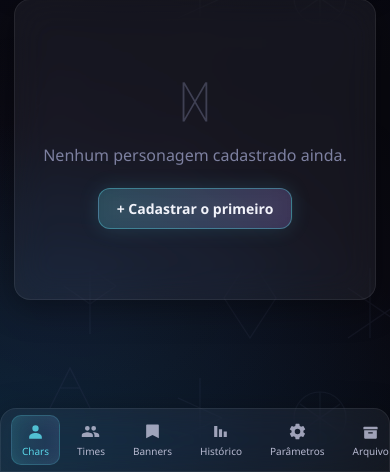
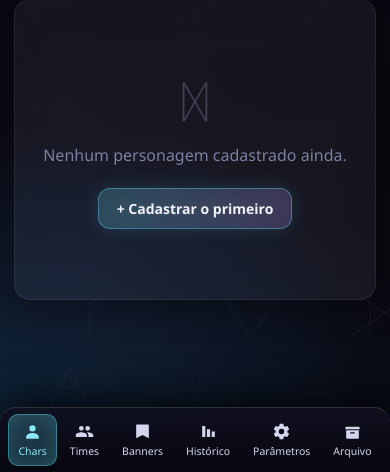
Before and after one commit to rochanets/Niro_Character_Manager, a Flask app: page /chars in a window 390 px wide. Shown: the part 372-844 px from the top of the page. Run offline with Flask 3, Linux system fonts and the light colour scheme; data that the repository does not hold is empty; some libraries are stand-ins or nearby versions.

Commit message:
Aumenta o contraste do menu de módulos
O menu usava o fundo translúcido do .glass (branco a 5,5% + blur), então
sobre a arte clara dos personagens os rótulos praticamente sumiam.

- Sidebar/barra inferior agora têm fundo escuro próprio e opaco
  (gradiente 0,94–0,985), borda e sombra mais fortes
- Texto dos itens mais claro e ícones em opacidade total
- Item ativo com destaque mais forte (fundo, borda e cor)
- Barra inferior: rola na horizontal quando não cabem todos os módulos,
  em vez de cortar os rótulos, e respeita a safe-area do celular

Co-Authored-By: Claude Opus 5 <noreply@anthropic.com>
Claude-Session: https://claude.ai/code/session_015sNEWTNk1Y13WjDtLhj7XL

```diff
--- a/static/css/style.css
+++ b/static/css/style.css
@@ -31,6 +31,12 @@
   --radius: 16px;
   --radius-sm: 10px;
   --sidebar-w: 232px;
+
+  /* menu de módulos: fundo opaco o bastante para nunca sumir sobre a arte */
+  --nav-bg-top: rgba(20, 20, 38, 0.94);
+  --nav-bg-bottom: rgba(9, 9, 19, 0.96);
+  --nav-border: rgba(255, 255, 255, 0.16);
+  --nav-ink: #d3d6ec;
 
   --font: "Segoe UI", system-ui, -apple-system, sans-serif;
 }
@@ -78,6 +84,12 @@ body {
   display: flex; flex-direction: column;
   padding: 22px 14px;
   z-index: 20;
+  /* sobrescreve o .glass: o menu precisa de contraste proprio, nao translucidez */
+  background: linear-gradient(180deg, var(--nav-bg-top), var(--nav-bg-bottom));
+  backdrop-filter: blur(24px) saturate(1.25);
+  -webkit-backdrop-filter: blur(24px) saturate(1.25);
+  border: 1px solid var(--nav-border);
+  box-shadow: 0 12px 44px rgba(0, 0, 0, 0.6);
 }
 .sidebar-brand { display: flex; align-items: center; gap: 12px; padding: 0 8px 4px; }
 .brand-rune {
@@ -102,17 +114,17 @@ body {
 .nav-item {
   display: flex; align-items: center; gap: 12px;
   padding: 11px 14px; border-radius: var(--radius-sm);
-  color: var(--ink-2); text-decoration: none; font-size: 14.5px; font-weight: 500;
+  color: var(--nav-ink); text-decoration: none; font-size: 14.5px; font-weight: 500;
   border: 1px solid transparent;
   transition: all 0.2s ease;
 }
-.nav-item svg { width: 19px; height: 19px; fill: currentColor; opacity: 0.85; }
-.nav-item:hover { background: var(--glass); color: var(--ink-1); }
+.nav-item svg { width: 19px; height: 19px; fill: currentColor; opacity: 1; }
+.nav-item:hover { background: rgba(255, 255, 255, 0.1); color: var(--ink-1); }
 .nav-item.active {
-  background: linear-gradient(90deg, rgba(90, 215, 232, 0.13), rgba(167, 139, 250, 0.10));
-  border-color: rgba(90, 215, 232, 0.25);
-  color: var(--accent);
-  box-shadow: 0 0 18px rgba(90, 215, 232, 0.12) inset;
+  background: linear-gradient(90deg, rgba(90, 215, 232, 0.24), rgba(167, 139, 250, 0.18));
+  border-color: rgba(90, 215, 232, 0.45);
+  color: #8ce8f5;
+  box-shadow: 0 0 18px rgba(90, 215, 232, 0.18) inset;
 }
 .sidebar-footer { text-align: center; font-size: 11px; color: var(--ink-3); letter-spacing: 1px; }
 
@@ -619,10 +631,27 @@ select option.opt-star4 { color: var(--star4); }
 
 /* --------- responsivo --------- */
 @media (max-width: 760px) {
-  .sidebar { position: fixed; top: auto; bottom: 0; left: 0; right: 0; width: auto; height: 64px; flex-direction: row; align-items: center; padding: 6px 10px; border-radius: 16px 16px 0 0; }
+  .sidebar {
+    position: fixed; top: auto; bottom: 0; left: 0; right: 0; width: auto; height: auto;
+    flex-direction: row; align-items: center; padding: 6px 8px calc(6px + env(safe-area-inset-bottom, 0px));
+    border-radius: 16px 16px 0 0;
+    /* barra inferior: base escura opaca para os rotulos nao sumirem sobre a arte */
+    background: linear-gradient(180deg, rgba(16, 16, 32, 0.96), rgba(7, 7, 15, 0.985));
+    border: none; border-top: 1px solid var(--nav-border);
+    box-shadow: 0 -10px 34px rgba(0, 0, 0, 0.7);
+  }
   .sidebar-brand, .rune-divider, .sidebar-footer { display: none; }
-  .sidebar-nav { flex-direction: row; justify-content: space-around; width: 100%; }
-  .nav-item { flex-direction: column; gap: 3px; font-size: 10px; padding: 6px 10px; }
+  .sidebar-nav {
+    flex-direction: row; justify-content: flex-start; width: 100%;
+    gap: 2px; overflow-x: auto; scrollbar-width: none;
+  }
+  .sidebar-nav::-webkit-scrollbar { display: none; }
+  .nav-item {
+    flex: 1 0 auto; justify-content: center;
+    flex-direction: column; gap: 3px; font-size: 10.5px; padding: 7px 9px;
+    white-space: nowrap;
+  }
+  .nav-item.active { background: rgba(90, 215, 232, 0.22); }
   .content { margin-left: 0; padding: 18px 14px 90px; }
 }
 
```
